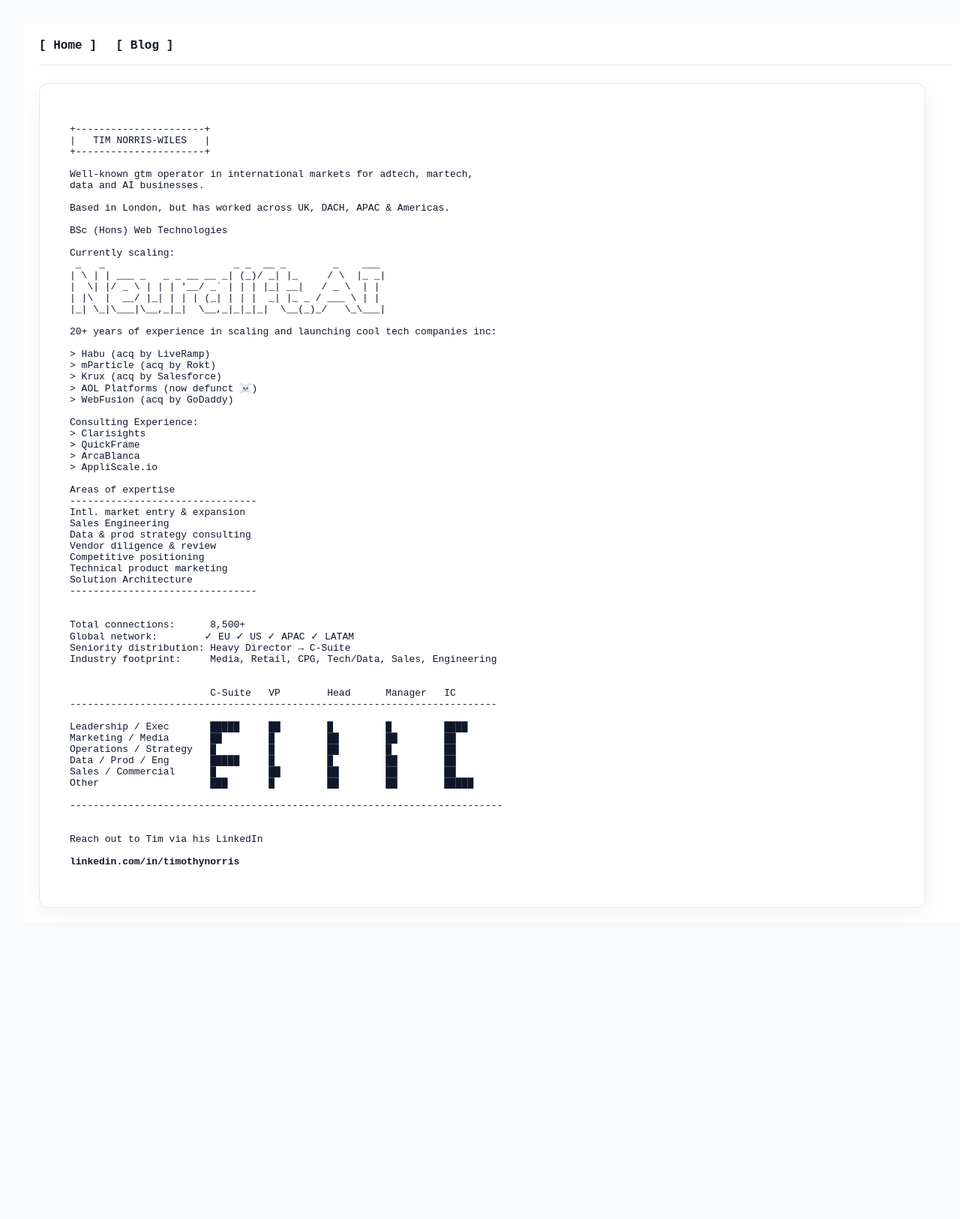
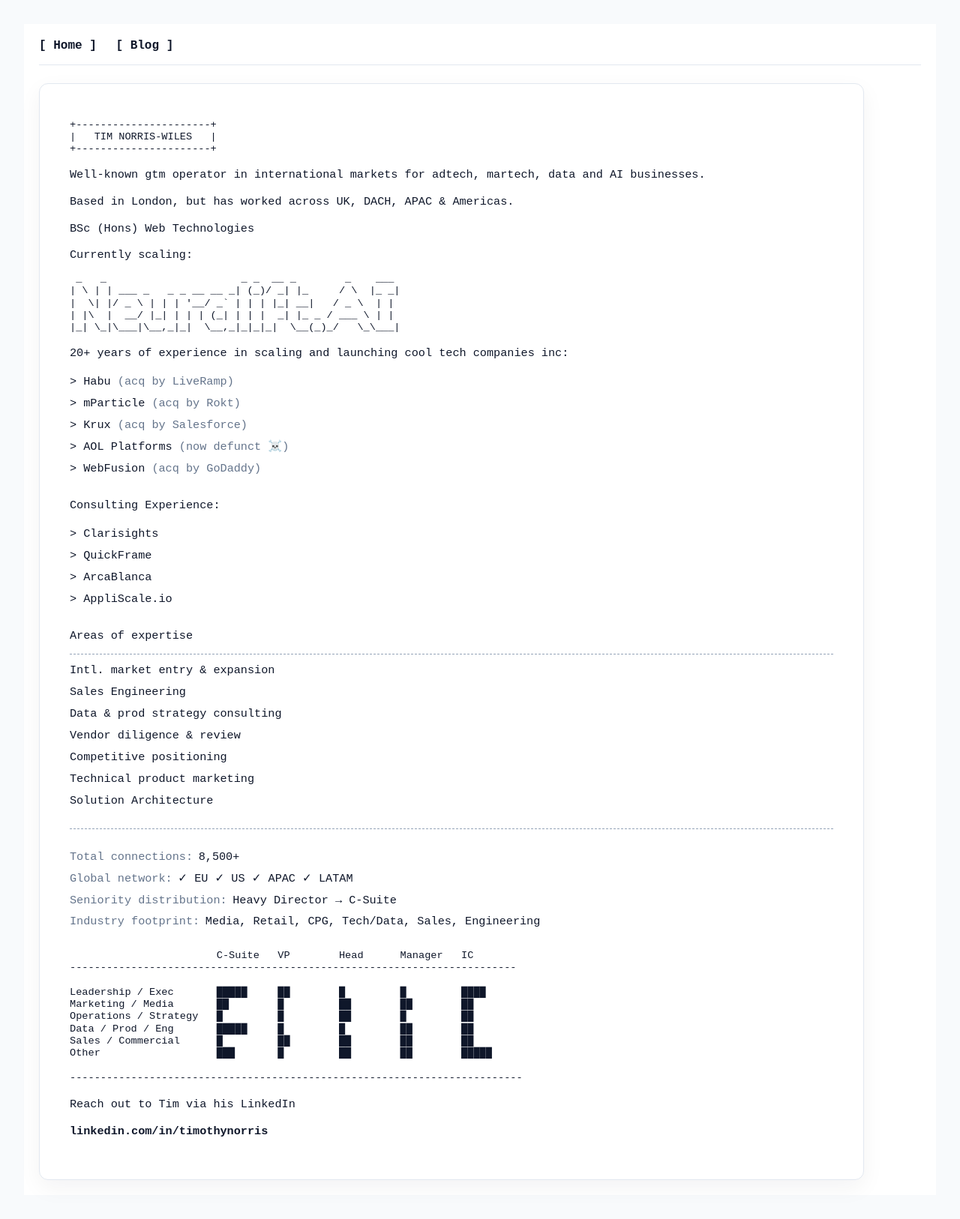
Before and after one commit to typedformiles/navvix, a Jekyll site: the page built from index.html, in a window 1280 px wide. Shown: the whole page at 75% size. Built offline with Jekyll 4.4.1, drawn with Linux system fonts in a browser that asks for light colours; before the commit the page ends 1263 px from its top, so only the background shows below that.

Commit message:
Refactor homepage and CSS for mobile responsiveness
Replaces the single <pre> block homepage with structured HTML that
preserves the terminal aesthetic while reflowing on small screens.
Adds global box-sizing, terminal component styles, and responsive
breakpoints for blog cards and post content.

Co-Authored-By: Claude Opus 4.6 (1M context) <noreply@anthropic.com>

```diff
--- a/index.html
+++ b/index.html
@@ -2,58 +2,67 @@
 layout: default
 title: Tim Norris-Wiles
 ---
-<pre>
-+----------------------+
+<div class="terminal">
+  <pre class="ascii-art ascii-sm">+----------------------+
 |   TIM NORRIS-WILES   |
-+----------------------+
++----------------------+</pre>
 
-Well-known gtm operator in international markets for adtech, martech,
-data and AI businesses.
+  <p class="term">Well-known gtm operator in international markets for adtech, martech, data and AI businesses.</p>
 
-Based in London, but has worked across UK, DACH, APAC & Americas.
+  <p class="term">Based in London, but has worked across UK, DACH, APAC &amp; Americas.</p>
 
-BSc (Hons) Web Technologies
+  <p class="term">BSc (Hons) Web Technologies</p>
 
-Currently scaling:
- _   _                      _ _  __ _        _    ___
+  <p class="term">Currently scaling:</p>
+
+  <pre class="ascii-art ascii-lg"> _   _                      _ _  __ _        _    ___
 | \ | | ___ _   _ _ __ __ _| (_)/ _| |_     / \  |_ _|
 |  \| |/ _ \ | | | '__/ _` | | | |_| __|   / _ \  | |
 | |\  |  __/ |_| | | | (_| | | |  _| |_ _ / ___ \ | |
-|_| \_|\___|\__,_|_|  \__,_|_|_|_|  \__(_)_/   \_\___|
+|_| \_|\___|\__,_|_|  \__,_|_|_|_|  \__(_)_/   \_\___|</pre>
+  <p class="ascii-fallback"><strong>Neuralift AI</strong></p>
 
-20+ years of experience in scaling and launching cool tech companies inc:
+  <p class="term">20+ years of experience in scaling and launching cool tech companies inc:</p>
 
-> Habu (acq by LiveRamp)
-> mParticle (acq by Rokt)
-> Krux (acq by Salesforce)
-> AOL Platforms (now defunct ☠️)
-> WebFusion (acq by GoDaddy)
+  <div class="term-list">
+    <div class="term-item">&gt; Habu <span class="term-dim">(acq by LiveRamp)</span></div>
+    <div class="term-item">&gt; mParticle <span class="term-dim">(acq by Rokt)</span></div>
+    <div class="term-item">&gt; Krux <span class="term-dim">(acq by Salesforce)</span></div>
+    <div class="term-item">&gt; AOL Platforms <span class="term-dim">(now defunct ☠️)</span></div>
+    <div class="term-item">&gt; WebFusion <span class="term-dim">(acq by GoDaddy)</span></div>
+  </div>
 
-Consulting Experience:
-> Clarisights
-> QuickFrame
-> ArcaBlanca
-> AppliScale.io
+  <p class="term">Consulting Experience:</p>
 
-Areas of expertise
---------------------------------
-Intl. market entry & expansion
-Sales Engineering
-Data & prod strategy consulting
-Vendor diligence & review
-Competitive positioning
-Technical product marketing
-Solution Architecture
---------------------------------
+  <div class="term-list">
+    <div class="term-item">&gt; Clarisights</div>
+    <div class="term-item">&gt; QuickFrame</div>
+    <div class="term-item">&gt; ArcaBlanca</div>
+    <div class="term-item">&gt; AppliScale.io</div>
+  </div>
 
+  <p class="term">Areas of expertise</p>
+  <div class="term-rule"></div>
+  <div class="term-list">
+    <div class="term-item">Intl. market entry &amp; expansion</div>
+    <div class="term-item">Sales Engineering</div>
+    <div class="term-item">Data &amp; prod strategy consulting</div>
+    <div class="term-item">Vendor diligence &amp; review</div>
+    <div class="term-item">Competitive positioning</div>
+    <div class="term-item">Technical product marketing</div>
+    <div class="term-item">Solution Architecture</div>
+  </div>
+  <div class="term-rule"></div>
 
-Total connections:      8,500+
-Global network:        ✓ EU ✓ US ✓ APAC ✓ LATAM
-Seniority distribution: Heavy Director → C-Suite
-Industry footprint:     Media, Retail, CPG, Tech/Data, Sales, Engineering
+  <div class="term-stats">
+    <div class="term-stat"><span class="term-label">Total connections:</span> <span>8,500+</span></div>
+    <div class="term-stat"><span class="term-label">Global network:</span> <span>✓ EU ✓ US ✓ APAC ✓ LATAM</span></div>
+    <div class="term-stat"><span class="term-label">Seniority distribution:</span> <span>Heavy Director → C-Suite</span></div>
+    <div class="term-stat"><span class="term-label">Industry footprint:</span> <span>Media, Retail, CPG, Tech/Data, Sales, Engineering</span></div>
+  </div>
 
-
-                        C-Suite   VP        Head      Manager   IC
+  <div class="term-chart-scroll">
+    <pre class="ascii-art">                        C-Suite   VP        Head      Manager   IC
 -------------------------------------------------------------------------
 
 Leadership / Exec       █████     ██        █         █         ████
@@ -63,10 +72,10 @@ Data / Prod / Eng       █████     █         █         ██
 Sales / Commercial      █         ██        ██        ██        ██
 Other                   ███       █         ██        ██        █████
 
---------------------------------------------------------------------------
+--------------------------------------------------------------------------</pre>
+  </div>
 
+  <p class="term">Reach out to Tim via his LinkedIn</p>
 
-Reach out to Tim via his LinkedIn
-
-<a href="https://www.linkedin.com/in/timothynorris/" target="_blank" rel="noreferrer noopener">linkedin.com/in/timothynorris</a>
-</pre>
+  <p class="term"><a href="https://www.linkedin.com/in/timothynorris/" target="_blank" rel="noreferrer noopener">linkedin.com/in/timothynorris</a></p>
+</div>
--- a/style.css
+++ b/style.css
@@ -1,3 +1,7 @@
+*, *::before, *::after {
+  box-sizing: border-box;
+}
+
 :root {
   color: #0f172a;
   background: #f8fafc;
@@ -225,3 +229,123 @@ a:focus-visible {
   background: none;
   padding: 0;
 }
+
+/* Homepage / Terminal */
+.terminal {
+  font-family: "SF Mono", "Fira Code", "Fira Mono", "Roboto Mono", monospace;
+  font-size: 0.95rem;
+  line-height: 1.6;
+}
+
+.terminal .term {
+  margin: 0 0 0.75em;
+  font-family: inherit;
+  font-size: inherit;
+  line-height: inherit;
+}
+
+.terminal .ascii-art {
+  margin: 0.5em 0 1em;
+  line-height: 1.2;
+  font-size: 0.85rem;
+}
+
+.terminal .ascii-fallback {
+  display: none;
+  margin: 0 0 1em;
+  font-size: 1.3rem;
+  font-family: inherit;
+}
+
+.terminal .term-list {
+  margin: 0 0 1.5em;
+}
+
+.terminal .term-item {
+  padding: 0.15em 0;
+}
+
+.terminal .term-dim {
+  color: #64748b;
+}
+
+.terminal .term-rule {
+  border-top: 1px dashed #94a3b8;
+  margin: 0.5em 0;
+}
+
+.terminal .term-stats {
+  margin: 1.5em 0;
+}
+
+.terminal .term-stat {
+  display: flex;
+  gap: 0.5em;
+  padding: 0.15em 0;
+  flex-wrap: wrap;
+}
+
+.terminal .term-label {
+  color: #64748b;
+  white-space: nowrap;
+}
+
+.terminal .term-chart-scroll {
+  overflow-x: auto;
+  -webkit-overflow-scrolling: touch;
+  margin: 1em 0;
+}
+
+.terminal .term-chart-scroll .ascii-art {
+  margin: 0;
+}
+
+/* Responsive */
+@media (max-width: 768px) {
+  body {
+    padding: 0.75rem;
+  }
+
+  main {
+    padding: 1.25rem;
+    border-radius: 8px;
+  }
+
+  h1 {
+    font-size: 1.5rem;
+  }
+
+  .blog-cards {
+    grid-template-columns: 1fr;
+  }
+
+  .blog-card {
+    aspect-ratio: auto;
+    padding: 1.25rem;
+  }
+
+  .blog-card h2 {
+    font-size: 1rem;
+  }
+
+  .post-content {
+    font-size: 1rem;
+  }
+
+  .post-content pre {
+    font-size: 0.8rem;
+  }
+
+  nav a {
+    margin-right: 0.5rem;
+    font-size: 0.9rem;
+  }
+
+  .terminal .ascii-lg {
+    display: none;
+  }
+
+  .terminal .ascii-fallback {
+    display: block;
+  }
+}
```
